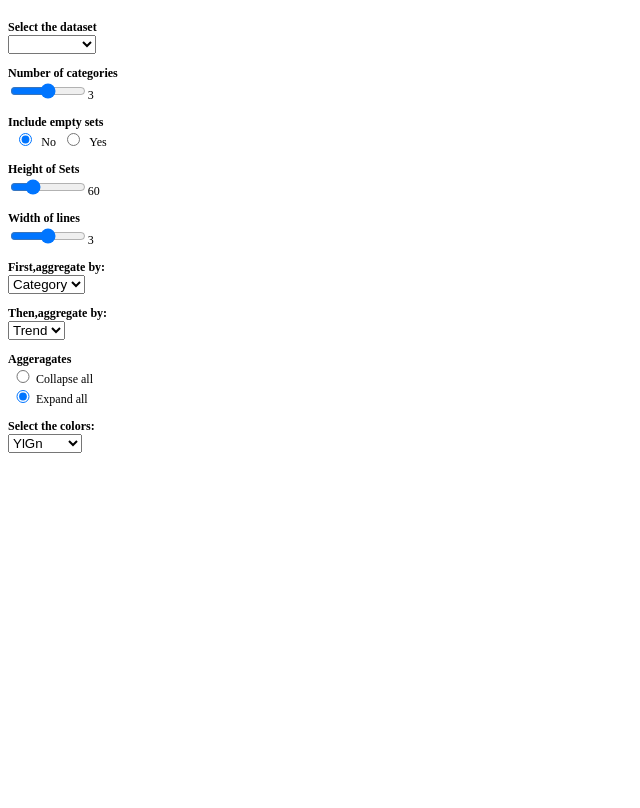
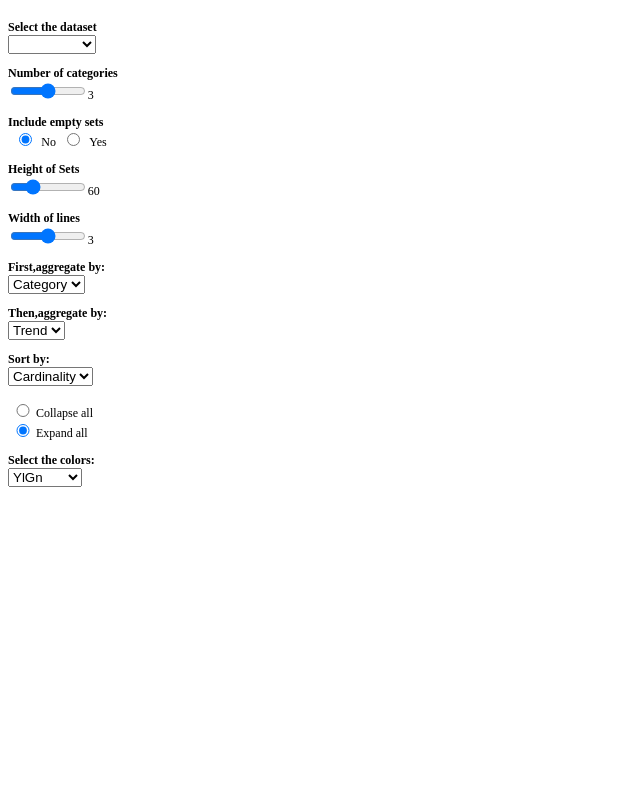
Before and after one commit to llqsee/groupset, a website: page index.html in a window 1280 px wide. Shown: the whole page, without its empty margins (0-640 px from the left). Drawn offline with nearby package versions, Linux system fonts and the light colour scheme; no server answers.

Commit message:
Add the sort drop down, not finished

```diff
--- a/index.html
+++ b/index.html
@@ -66,8 +66,17 @@
                     <option value="Trend" style='font-size:12px'>Trend</option>
                 </select>
             </form>
+
+            <form class='parameter-sort'>
+                <div style='font-weight:bold;margin-top:1em;font-size:12px'>Sort by:</div><select>
+                    <option value="cardinality" style='font-size:12px'>Cardinality</option>
+                </select>
+            </form>
+
             <form class='parameter-expand'>
-                <div style='font-weight:bold;margin-top:1em;font-size:12px'>Aggeragates</div><label
+                <!-- <div style='font-weight:bold;margin-top:1em;font-size:12px'>Aggeragates</div> -->
+                <br>
+                <label
                     style='margin-top:1em;font-size:12px'><input value='collapse' name='input' style='width:20px;'
                         type=radio></input>Collapse all</label><br><label style='margin-top:1em;font-size:12px'><input
                         value='expand' name='input' style='width:20px;' type=radio checked></input>Expand all</label>
```
Also changed, not shown: webpack.config.js (+3 -4 lines), README.md.
